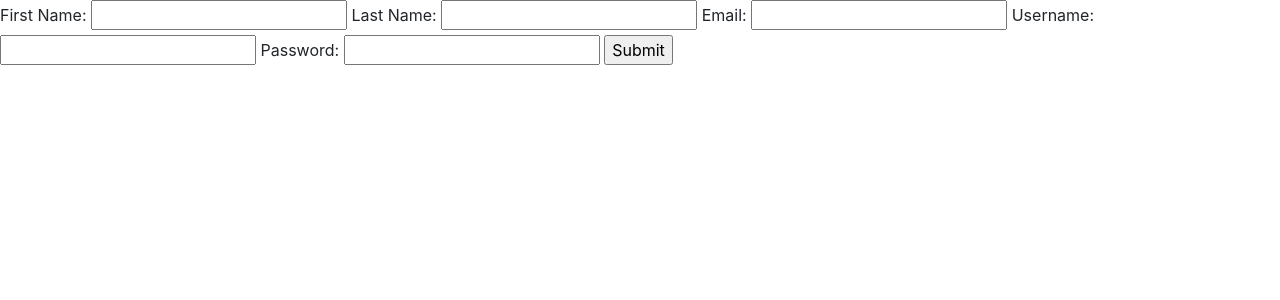
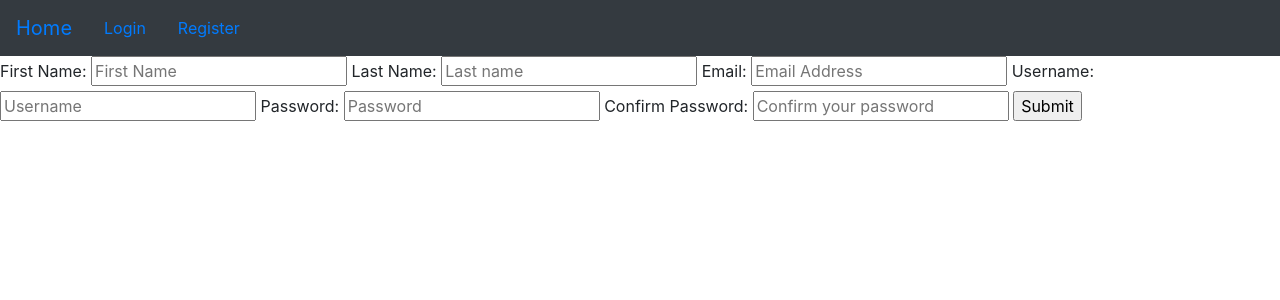
Before and after one commit to avikroytech/roy_bookstore, a Flask app: page /register in a window 1280 px wide. Shown: the top 300 px of the page. Run offline with Flask 2, Linux system fonts and the light colour scheme; some libraries are stand-ins or nearby versions.

Commit message:
A simple change in the code

```diff
--- a/application/forms.py
+++ b/application/forms.py
@@ -1,17 +1,20 @@
 from flask_wtf import FlaskForm
 from wtforms import StringField, PasswordField, SubmitField
-from wtforms.validators import DataRequired, Email, EqualTo
+from wtforms.validators import DataRequired, Email, EqualTo, InputRequired
 from wtforms.fields.html5 import EmailField
 from application.models import User
 
 
 class RegisterForm(FlaskForm):
-    first_name = StringField('First Name: ', validators=[DataRequired()])
-    last_name = StringField('Last Name: ', validators=[DataRequired()])
-    email = EmailField('Email: ', validators=[DataRequired(), Email()])
-    username = StringField('Username: ', validators=[DataRequired()])
-    password = PasswordField('Password: ', validators=[DataRequired(), EqualTo('confirm', 'Fields have to be exact.')])
-    confirm = PasswordField('Confirm Password: ', validators=[DataRequired()])
+    first_name = StringField('First Name: ', validators=[DataRequired()], render_kw={"placeholder": "First Name"})
+    last_name = StringField('Last Name: ', validators=[DataRequired()], render_kw={"placeholder": "Last name"})
+    email = EmailField('Email: ', validators=[DataRequired(), Email()], render_kw={"placeholder": "Email Address"})
+    username = StringField('Username: ', validators=[DataRequired()], render_kw={"placeholder": "Username"})
+    password = PasswordField('Password: ', validators=[DataRequired(), EqualTo('confirm', message='Fields have to be '
+                                                                                                  'exact.')],
+                             render_kw={"placeholder": "Password"})
+    confirm = PasswordField('Confirm Password: ', validators=[DataRequired()], render_kw={"placeholder": "Confirm your"
+                                                                                                         " password"})
     submit = SubmitField('Submit')
 
     def check_email(self, field):
@@ -32,16 +35,6 @@ class LoginForm(FlaskForm):
     password = PasswordField('Password: ', validators=[DataRequired()])
     submit = SubmitField('Submit')
 
-    def checklogin(self, username, password):
-        user = User.query.get(username=username).first()
-        if user:
-            if user.password == password:
-                return user
-            else:
-                return False
-        else:
-            return False
-
 
 class ForgotForm(FlaskForm):
     email = EmailField('Email: ', validators=[DataRequired(), Email()])
--- a/application/routes.py
+++ b/application/routes.py
@@ -1,9 +1,9 @@
 from flask import current_app as app
-from flask import render_template, redirect, url_for, flash
+from flask import render_template, redirect, url_for, flash, request
 from flask_login import login_required, logout_user, login_user
 from application.forms import LoginForm, RegisterForm, ForgotForm
 from application.models import User
-from application import email, mail
+from application import email, mail, db
 from flask_mail import Message
 
 
@@ -12,29 +12,32 @@ def home():
     return render_template('home.html')
 
 
-@app.route('/welcome/user')
+@app.route('/welcome')
 @login_required
 def welcome(user):
     return render_template('welcome.html', user=user)
 
 
-@app.route('/register')
+@app.route('/register', methods=['GET', 'POST'])
 def register():
     form = RegisterForm()
     if form.validate_on_submit():
         result1 = form.check_email(form.email)
-        if not result1:
+        if result1:
             result2 = form.check_username(form.username)
-            if not result2:
-                user = User(form.first_name.data, form.last_name.data, form.email.data, form.username.data,
-                            form.password.data)
+            if result2:
+                user = User(first=form.first_name.data, last=form.last_name.data, email=form.email.data,
+                            username=form.username.data,
+                            password=form.password.data)
+                db.session.add(user)
+                db.session.commit()
                 msg = Message('Successful Register', sender=email, recipients=[user.email])
-                msg.body(f'You have successfully registered for Roy Book Store! Come and buy books, {user.firstname}!')
+                msg.body(f'You have successfully registered for Roy Book Store! Come and buy books, {user}!')
                 mail.send(msg)
-                redirect(url_for(''))
-            elif result2:
+                redirect(url_for('welcome'))
+            elif not result2:
                 flash('Username already registered!')
-        elif result1:
+        elif not result1:
             flash('Email already registered!')
     return render_template('register.html', form=form)
 
@@ -44,10 +47,22 @@ def login():
     form = LoginForm()
     if form.validate_on_submit():
         username = form.username.data
-        password = form.apssword.data
-        result = form.checklogin(username, password)
-        if result:
-            return redirect('/welcome/result')
+        password = form.password.data
+        user = User.query.filter_by(username=username)
+        if user.check_passsword(password) and user is not None:
+            login_user(user)
+            next_page = request.args.get('next')
+            if next_page is not None or next_page[0] != '/':
+                return redirect(next_page)
+            return redirect('/welcome/user')
         else:
-            flash('')
+            flash('Username or password incorrect')
     return render_template('login.html', login_form=form)
+
+
+@app.route('/logout')
+@login_required
+def logout():
+    logout_user()
+    flash('You are logged out!')
+    return redirect(url_for('home'))
--- a/application/templates/404error.html
+++ b/application/templates/404error.html
@@ -3,8 +3,9 @@
 <head>
     <meta charset="UTF-8">
     <title>404 Error</title>
+    <link rel="stylesheet" href="../static/user.css">
 </head>
 <body>
-
+<img src="../static/user_icon.svg" id="user_icon">
 </body>
 </html>
--- a/application/templates/base.html
+++ b/application/templates/base.html
@@ -3,12 +3,30 @@
 <head>
     <meta charset="UTF-8">
     <title>Roy Bookstore</title>
-    <link rel="stylesheet" href="https://stackpath.bootstrapcdn.com/bootstrap/4.5.0/css/bootstrap.min.css" integrity="sha384-9aIt2nRpC12Uk9gS9baDl411NQApFmC26EwAOH8WgZl5MYYxFfc+NcPb1dKGj7Sk" crossorigin="anonymous">
-    <script src="https://code.jquery.com/jquery-3.5.1.slim.min.js" integrity="sha384-DfXdz2htPH0lsSSs5nCTpuj/zy4C+OGpamoFVy38MVBnE+IbbVYUew+OrCXaRkfj" crossorigin="anonymous"></script>
-    <script src="https://cdn.jsdelivr.net/npm/popper.js@1.16.0/dist/umd/popper.min.js" integrity="sha384-Q6E9RHvbIyZFJoft+2mJbHaEWldlvI9IOYy5n3zV9zzTtmI3UksdQRVvoxMfooAo" crossorigin="anonymous"></script>
-    <script src="https://stackpath.bootstrapcdn.com/bootstrap/4.5.0/js/bootstrap.min.js" integrity="sha384-OgVRvuATP1z7JjHLkuOU7Xw704+h835Lr+6QL9UvYjZE3Ipu6Tp75j7Bh/kR0JKI" crossorigin="anonymous"></script>
+    <link rel="stylesheet" href="https://stackpath.bootstrapcdn.com/bootstrap/4.5.0/css/bootstrap.min.css"
+          integrity="sha384-9aIt2nRpC12Uk9gS9baDl411NQApFmC26EwAOH8WgZl5MYYxFfc+NcPb1dKGj7Sk" crossorigin="anonymous">
+    <script src="https://code.jquery.com/jquery-3.5.1.slim.min.js"
+            integrity="sha384-DfXdz2htPH0lsSSs5nCTpuj/zy4C+OGpamoFVy38MVBnE+IbbVYUew+OrCXaRkfj"
+            crossorigin="anonymous"></script>
+    <script src="https://cdn.jsdelivr.net/npm/popper.js@1.16.0/dist/umd/popper.min.js"
+            integrity="sha384-Q6E9RHvbIyZFJoft+2mJbHaEWldlvI9IOYy5n3zV9zzTtmI3UksdQRVvoxMfooAo"
+            crossorigin="anonymous"></script>
+    <script src="https://stackpath.bootstrapcdn.com/bootstrap/4.5.0/js/bootstrap.min.js"
+            integrity="sha384-OgVRvuATP1z7JjHLkuOU7Xw704+h835Lr+6QL9UvYjZE3Ipu6Tp75j7Bh/kR0JKI"
+            crossorigin="anonymous"></script>
 </head>
 <body>
+<nav class="navbar navbar-expand-lg bg-dark">
+    <a class="navbar-brand" href="{{url_for('home')}}">Home</a>
+    {% if current_user.is_authenticated %}
+    <a class="nav-link" href="{{url_for('logout')}}">Logout</a>
+    {% else %}
+    <a class="nav-link" href="{{url_for('login')}}">Login</a>
+    {% endif %}
+    <a class="nav-link" href="{{url_for('register')}}">Register</a>
+    <ion-icon name="person-outline"></ion-icon>
+</nav>
+<ion-icon name="person-sharp"></ion-icon>
 {% block content %}
 {% endblock %}
 </body>
--- a/application/templates/register.html
+++ b/application/templates/register.html
@@ -7,10 +7,11 @@
         {{ form.email.label }} {{ form.email }}
         {{ form.username.label }} {{ form.username }}
         {{ form.password.label }} {{ form.password }}
+        {{ form.confirm.label }} {{ form.confirm }}
         {{ form.submit }}
         {% for flash in get_flashed_messages() %}
             <div class="alert alert-danger alert-dismissible fade show" role="alert">
-  <strong>Does this work?</strong> I hope it does!
+          {{ flash }}
           <button type="button" class="close" data-dismiss="alert" aria-label="Close">
             <span aria-hidden="true">&times</span>
           </button>
```
Also changed, not shown: application/models.py (+1 -7 lines), application/static/user_icon.svg. Lines whose indentation alone changed are shown as unchanged.
